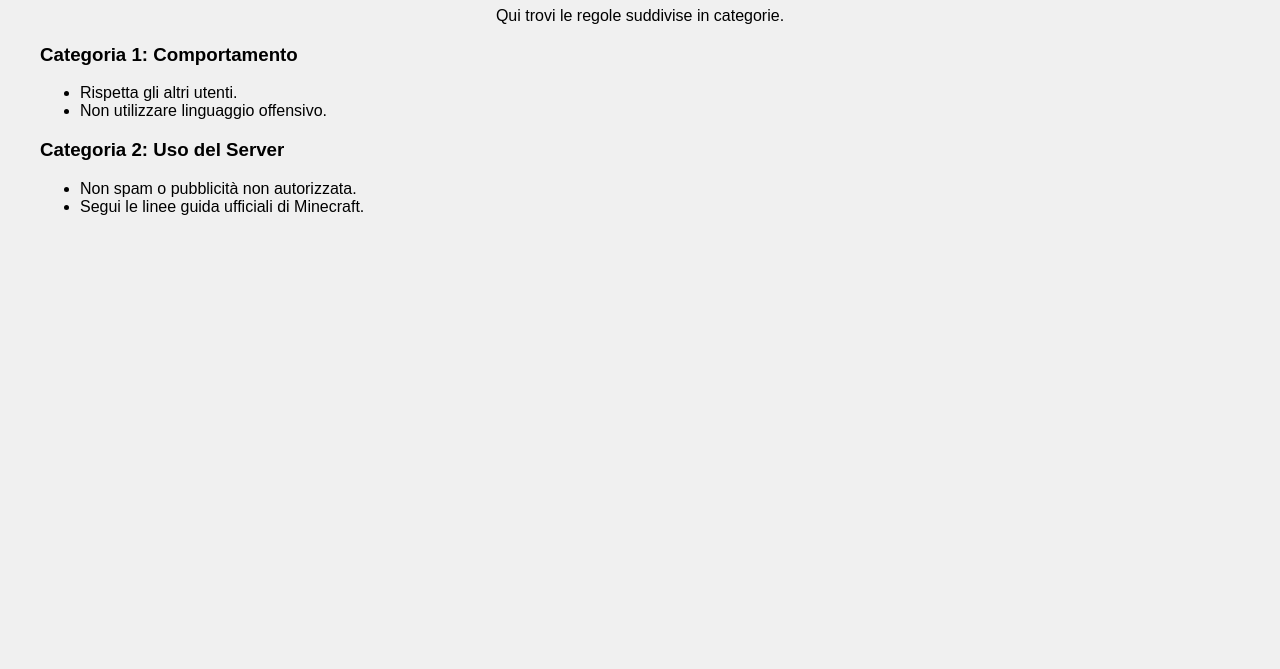
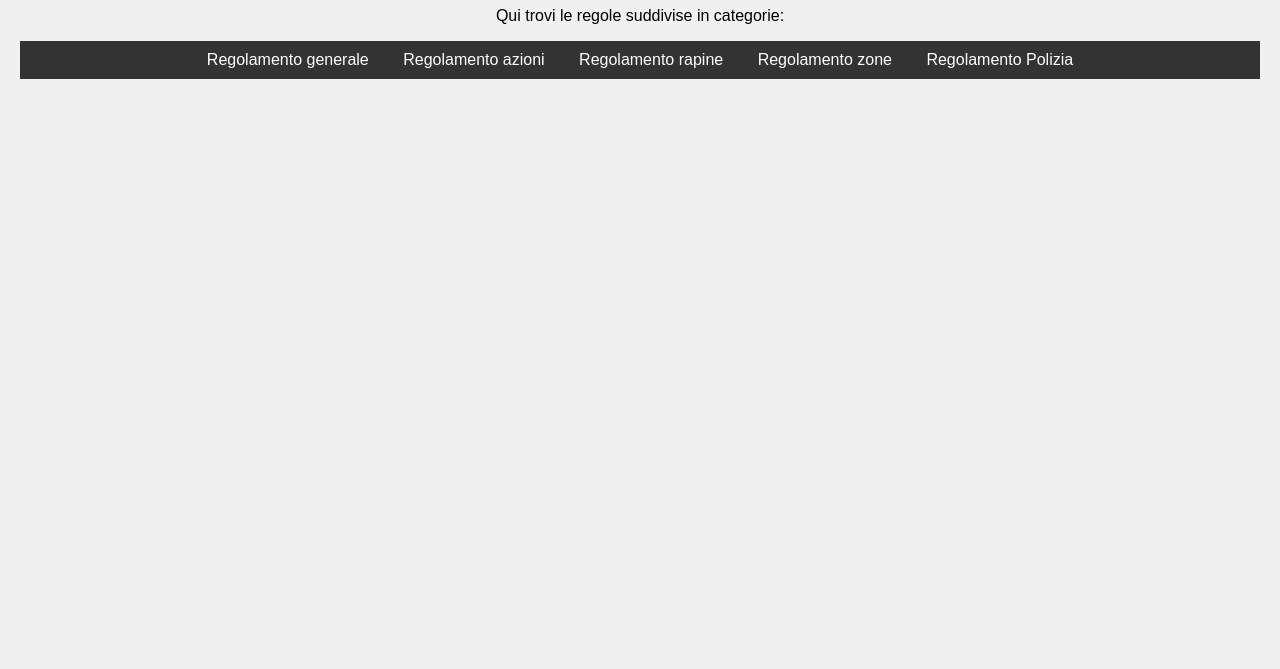
Before and after one commit to DoubleCuph/MaracujaRP, a plain HTML site: page regole.html in a window 1280 px wide. Shown: the part 131-800 px from the top of the page. Drawn offline with Linux system fonts and the light colour scheme.

Commit message:
regole.html

```diff
--- a/regole.html
+++ b/regole.html
@@ -32,28 +32,19 @@
     </style>
 </head>
 <body>
-    <!-- Menù di navigazione -->
     <nav>
         <a href="index.html">Home</a>
         <a href="regole.html">Regole</a>
+        <a href="shop.html">Shop</a>
     </nav>
-
-    <!-- Contenuto della schermata Regole -->
     <h1>Regole del Server</h1>
-    <p>Qui trovi le regole suddivise in categorie.</p>
-    <div class="categoria">
-        <h3>Categoria 1: Comportamento</h3>
-        <ul>
-            <li>Rispetta gli altri utenti.</li>
-            <li>Non utilizzare linguaggio offensivo.</li>
-        </ul>
-    </div>
-    <div class="categoria">
-        <h3>Categoria 2: Uso del Server</h3>
-        <ul>
-            <li>Non spam o pubblicità non autorizzata.</li>
-            <li>Segui le linee guida ufficiali di Minecraft.</li>
-        </ul>
-    </div>
+    <p>Qui trovi le regole suddivise in categorie:</p>
+    <nav>
+        <a href="generale.html">Regolamento generale</a>
+        <a href="azioni.html">Regolamento azioni</a>
+        <a href="rapine.html">Regolamento rapine</a>
+        <a href="zona.html">Regolamento zone</a>
+        <a href="polizia.html">Regolamento Polizia</a>
+    </nav>
 </body>
 </html>
```
